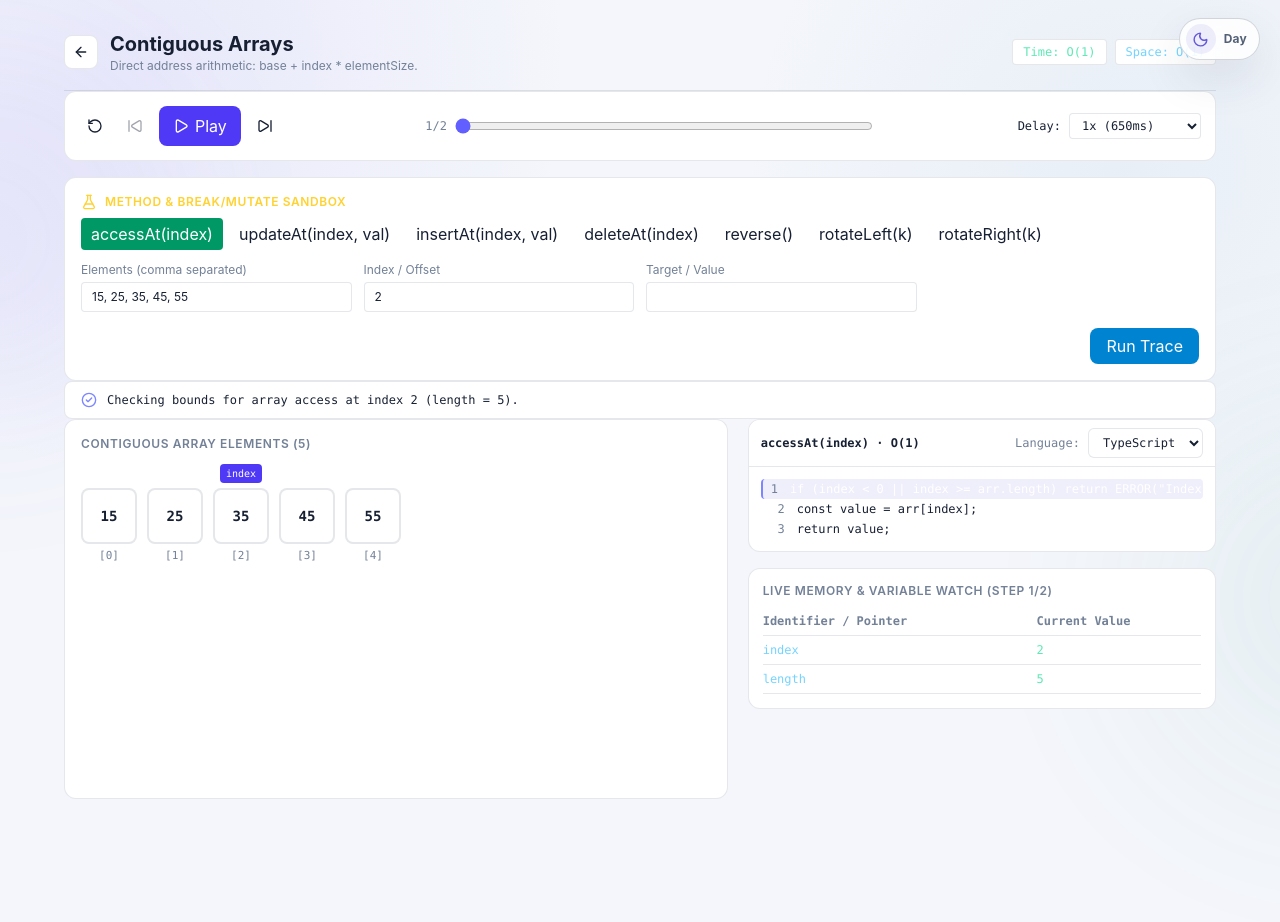
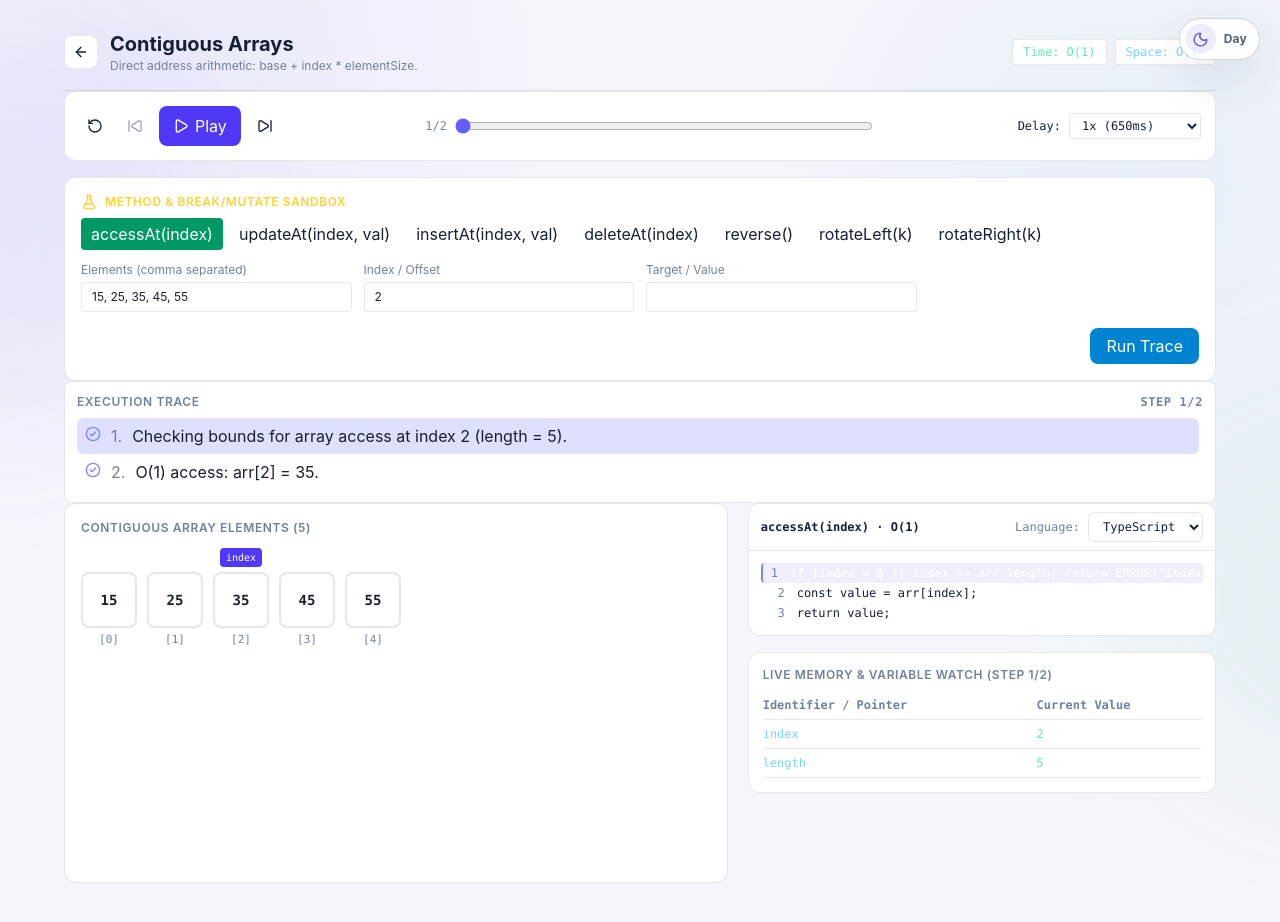
Before and after one commit to tannuguriya123/dsa-studio, a Next.js app: page /playground/arrays in a window 1280 px wide. Shown: the top 922 px of the page. Before the commit the page ends 855 px from the top, so only its background shows below. Built offline with nearby package versions, Linux system fonts and the light colour scheme.

Commit message:
ui_change

```diff
--- a/src/app/playground/[topic]/page.tsx
+++ b/src/app/playground/[topic]/page.tsx
@@ -17,7 +17,7 @@ function PlaygroundContent() {
   const rawTopic = params?.topic as TopicId | undefined;
   const validTopicId: TopicId = rawTopic && rawTopic in DSA_TOPICS ? rawTopic : "arrays";
 
-  const { topicId, initTopic, frames, currentStep, isPlaying, speedMs, stepForward, methodId } =
+  const { topicId, initTopic, frames, currentStep, isPlaying, speedMs, stepForward, setStep, methodId } =
     useVisualizerStore();
 
   useEffect(() => {
@@ -65,24 +65,45 @@ function PlaygroundContent() {
 
       <PlaybackAndSandboxControls />
 
-      {currentFrame && (
-        <div
-          className={`rounded-lg border px-4 py-2.5 text-xs font-mono flex items-center gap-2.5 ${
-            currentFrame.isError
-              ? "border-rose-500/60 bg-rose-950/30 text-rose-200"
-              : currentFrame.isWarning
-              ? "border-amber-500/60 bg-amber-950/30 text-amber-200"
-              : "border-slate-800 bg-slate-900/70 text-slate-200"
-          }`}
-        >
-          {currentFrame.isError ? (
-            <AlertTriangle className="w-4 h-4 text-rose-400 shrink-0" />
-          ) : currentFrame.isWarning ? (
-            <Info className="w-4 h-4 text-amber-400 shrink-0" />
-          ) : (
-            <CheckCircle2 className="w-4 h-4 text-indigo-400 shrink-0" />
-          )}
-          <span>{currentFrame.description}</span>
+      {frames.length > 0 && (
+        <div className="rounded-lg border border-slate-800 bg-slate-900/70 p-3">
+          <div className="mb-2 flex items-center justify-between text-xs font-semibold uppercase tracking-wider text-slate-400">
+            <span>Execution Trace</span>
+            <span className="font-mono text-slate-500">
+              Step {currentStep + 1}/{frames.length}
+            </span>
+          </div>
+          <div className="max-h-36 overflow-y-auto pr-1">
+            {frames.map((frame, index) => {
+              const isCurrent = index === currentStep;
+              return (
+                <button
+                  key={`${frame.step}-${index}`}
+                  type="button"
+                  onClick={() => setStep(index)}
+                  className={`w-full flex items-start gap-2.5 px-2 py-1.5 text-left text-xs font-mono leading-5 rounded-md transition ${
+                    isCurrent
+                      ? "bg-indigo-500/20 text-white"
+                      : frame.isError
+                      ? "text-rose-200 hover:bg-rose-950/30"
+                      : frame.isWarning
+                      ? "text-amber-200 hover:bg-amber-950/20"
+                      : "text-slate-300 hover:bg-slate-800/70"
+                  }`}
+                >
+                  {frame.isError ? (
+                    <AlertTriangle className="w-4 h-4 mt-0.5 text-rose-400 shrink-0" />
+                  ) : frame.isWarning ? (
+                    <Info className="w-4 h-4 mt-0.5 text-amber-400 shrink-0" />
+                  ) : (
+                    <CheckCircle2 className="w-4 h-4 mt-0.5 text-indigo-400 shrink-0" />
+                  )}
+                  <span className="shrink-0 text-slate-500">{index + 1}.</span>
+                  <span className="whitespace-normal">{frame.description}</span>
+                </button>
+              );
+            })}
+          </div>
         </div>
       )}
 
```
